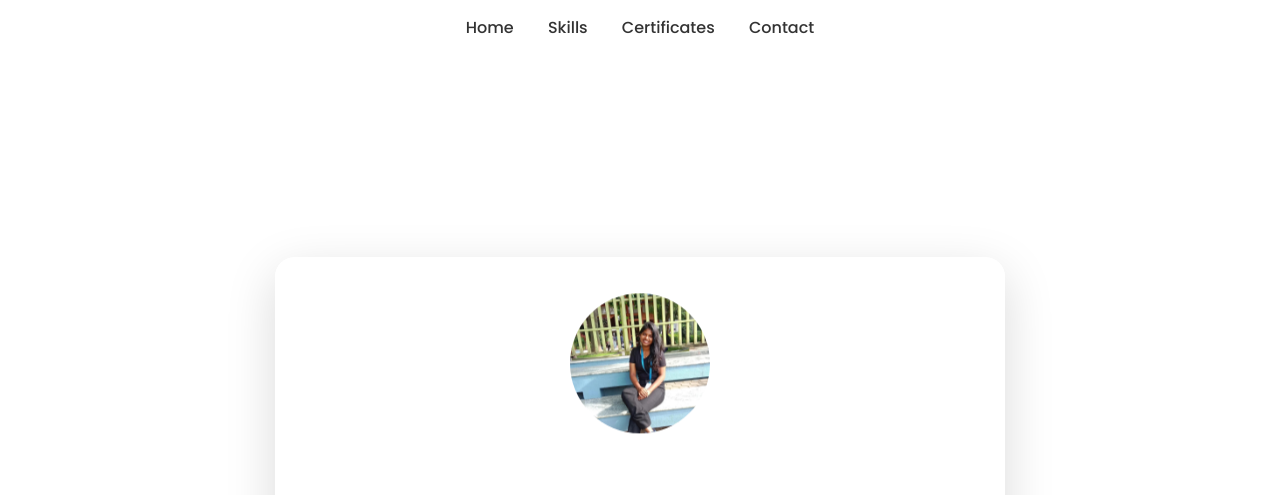
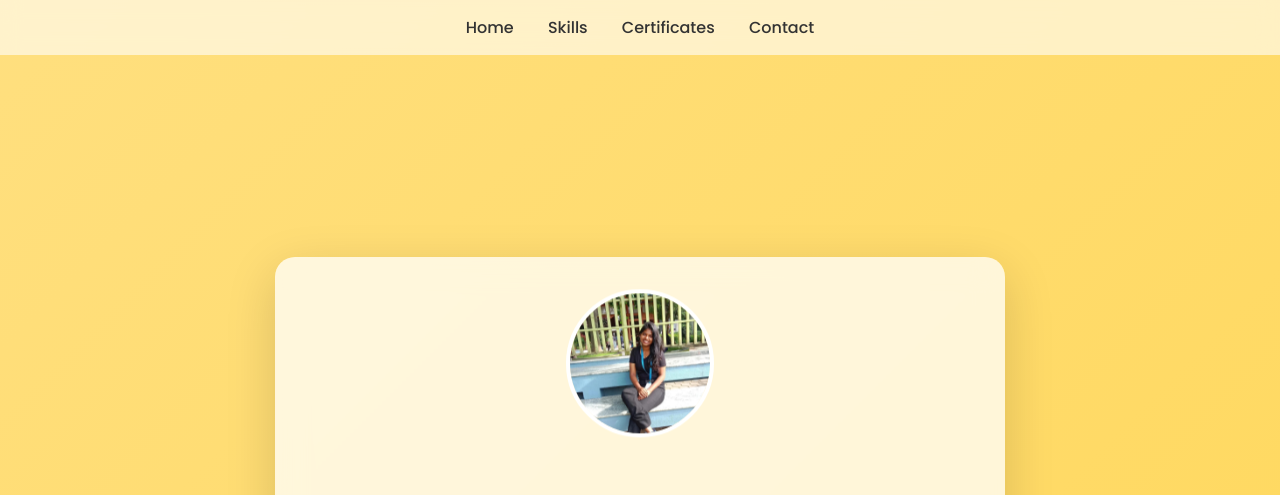
Before and after one commit to rangayadav939/my-portfolio1, a plain HTML site: page index.html in a window 1280 px wide. Shown: the top 495 px of the page. Drawn offline with nearby package versions, Linux system fonts and the light colour scheme.

Commit message:
Update index.html

```diff
--- a/index.html
+++ b/index.html
@@ -13,7 +13,7 @@
     body {
       margin: 0;
       font-family: 'Poppins', sans-serif;
-      background: linear-gradient(135deg, #f48fb1, #7896cb, #3f51bg);
+      background: linear-gradient(135deg, #fff9c4,  #ffe082, #ffd54f);
       background-size: 300% 300%;
       animation: glowBG 10s ease infinite;
       color: #333;
```
